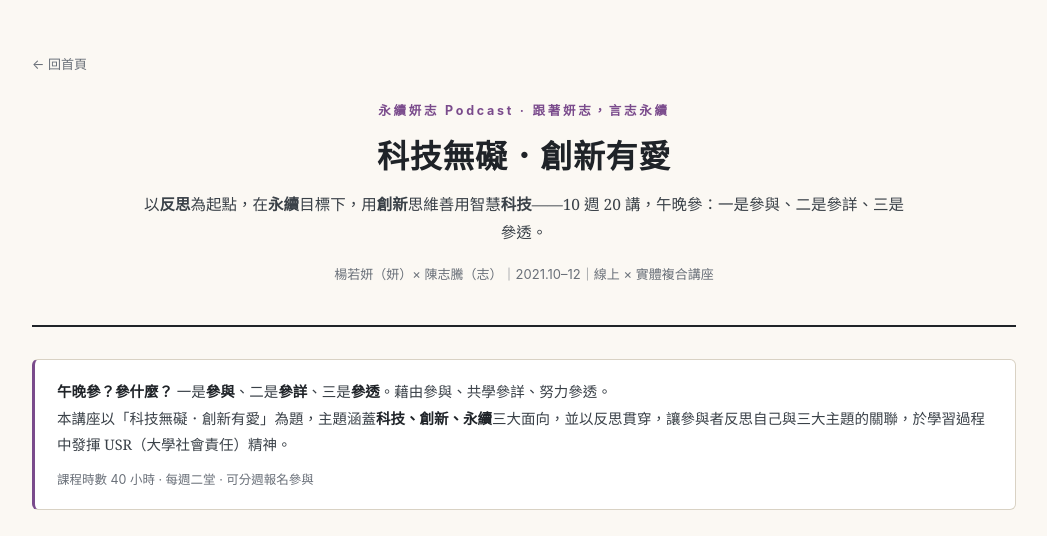
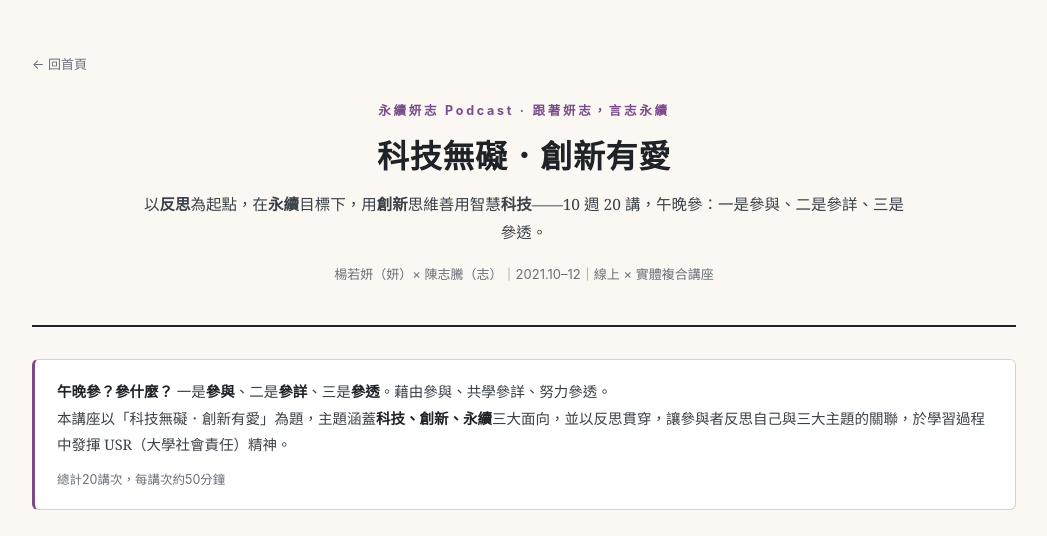
Before and after one commit to ChihtengChen/Public, a plain HTML site: page yanzhi-podcast/index.html in a window 1280 px wide. Shown: the top 536 px of the page, without its empty margins (116-1163 px from the left). Drawn offline with Linux system fonts and the light colour scheme; grey boxes are pictures that could not be loaded.

Commit message:
wip: auto-save 2026-06-16 11:31

```diff
--- a/yanzhi-podcast/index.html
+++ b/yanzhi-podcast/index.html
@@ -99,7 +99,7 @@
   <div class="panel">
     <b>午晚參？參什麼？</b> 一是<b>參與</b>、二是<b>參詳</b>、三是<b>參透</b>。藉由參與、共學參詳、努力參透。<br>
     本講座以「科技無礙．創新有愛」為題，主題涵蓋<b>科技、創新、永續</b>三大面向，並以反思貫穿，讓參與者反思自己與三大主題的關聯，於學習過程中發揮 USR（大學社會責任）精神。
-    <div class="meta">課程時數 40 小時 · 每週二堂 · 可分週報名參與</div>
+    <div class="meta">總計20講次，每講次約50分鐘</div>
   </div>
 
   <div class="player-box">
```
